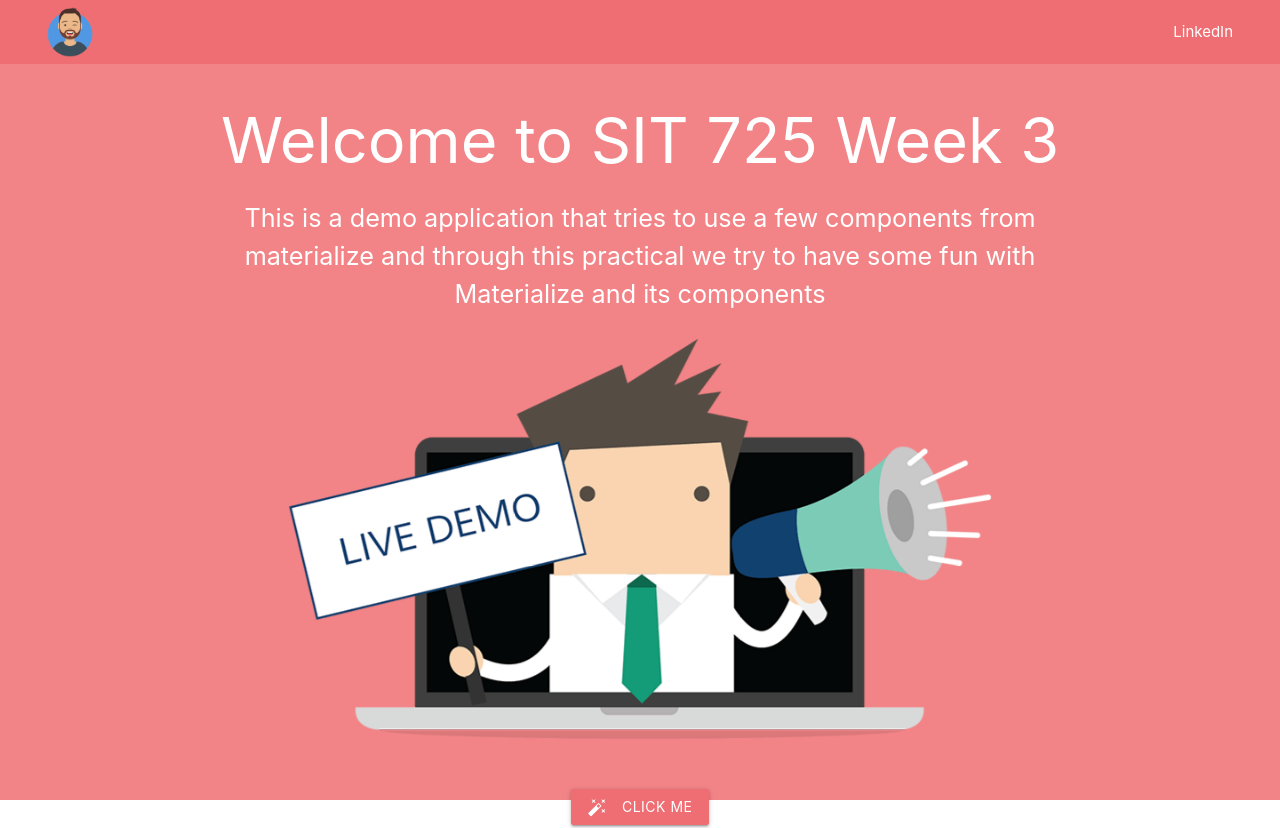
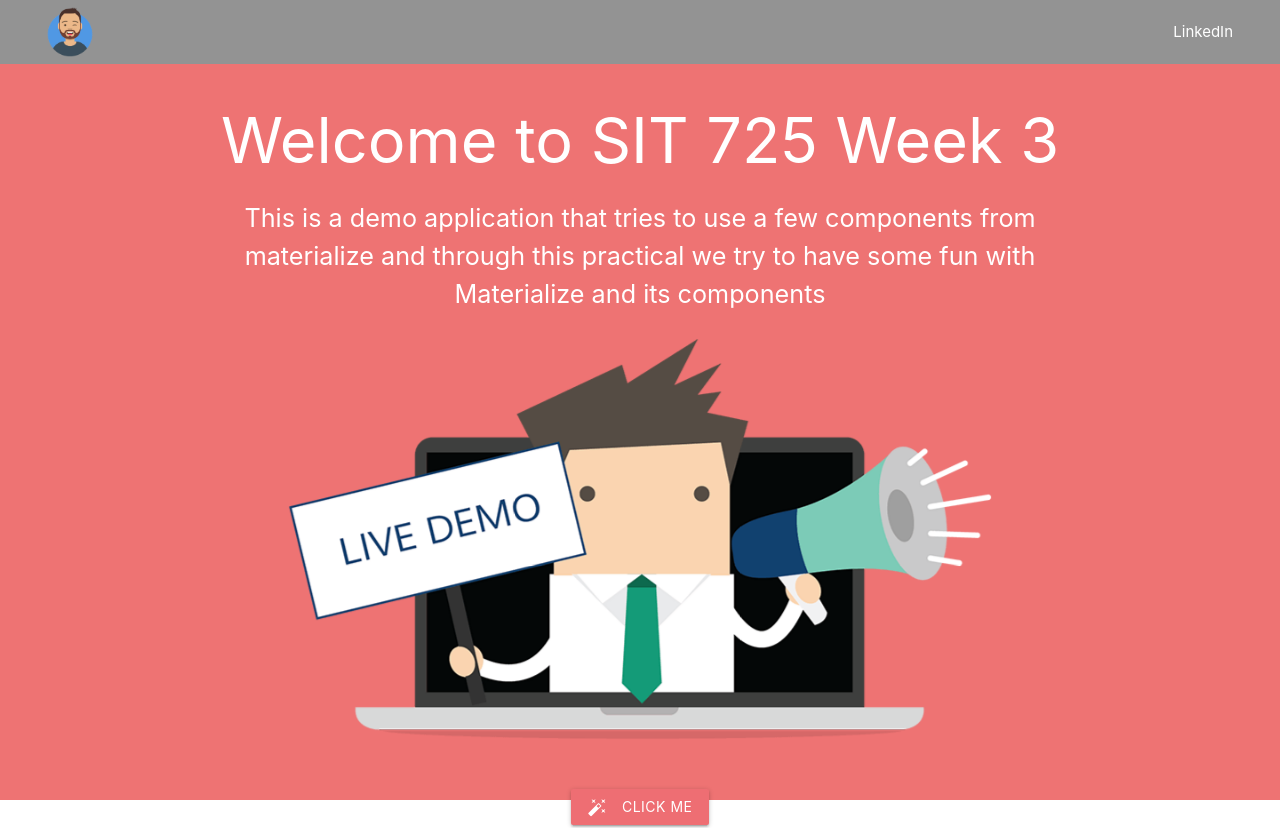
Before and after one commit to likithadt/sit725-2023-t1-prac3, a website: page public/index.html in a window 1280 px wide. Shown: the top 828 px of the page. Drawn offline with nearby package versions, Linux system fonts and the light colour scheme.

Commit message:
minor changes

```diff
--- a/public/css/styles.css
+++ b/public/css/styles.css
@@ -7,7 +7,7 @@
     margin: 4px 0;
     }
     .main-body {
-    background-color: #F28487;
+    background-color: #ee7373;
     color: white;
     height: calc(100vh - 64px);
     }
@@ -23,3 +23,6 @@
     {
     color: black;
     }
+    .navbar-color{
+        background-color: #939393;
+    }
--- a/public/index.html
+++ b/public/index.html
@@ -17,7 +17,7 @@
 </head>
 
 <body>
-    <nav>
+    <nav class = "navbar-color">
     <div class="nav-wrapper navbar-size">
     <a href="#" class="brand-logo"><img class="user-image-size" src="images/user-image.png" /></a>
     <ul id="nav-mobile" class="right hide-on-med-and-down">
--- a/public/scripts/script.js
+++ b/public/scripts/script.js
@@ -22,8 +22,8 @@ const submitForm = () => {
     formData.last_name = $('#last_name').val();
     formData.password = $('#password').val();
     formData.email = $('#email').val();
-    console.log("Form Data Submitted: ", formData);
-    alert("Form Data Submitted: ", formData );
+    console.log("Form Data Submitted:", formData);
+    alert("Form Data Submitted successfully");
 }
 const addCards = (items) => {
     items.forEach(item => {
```
